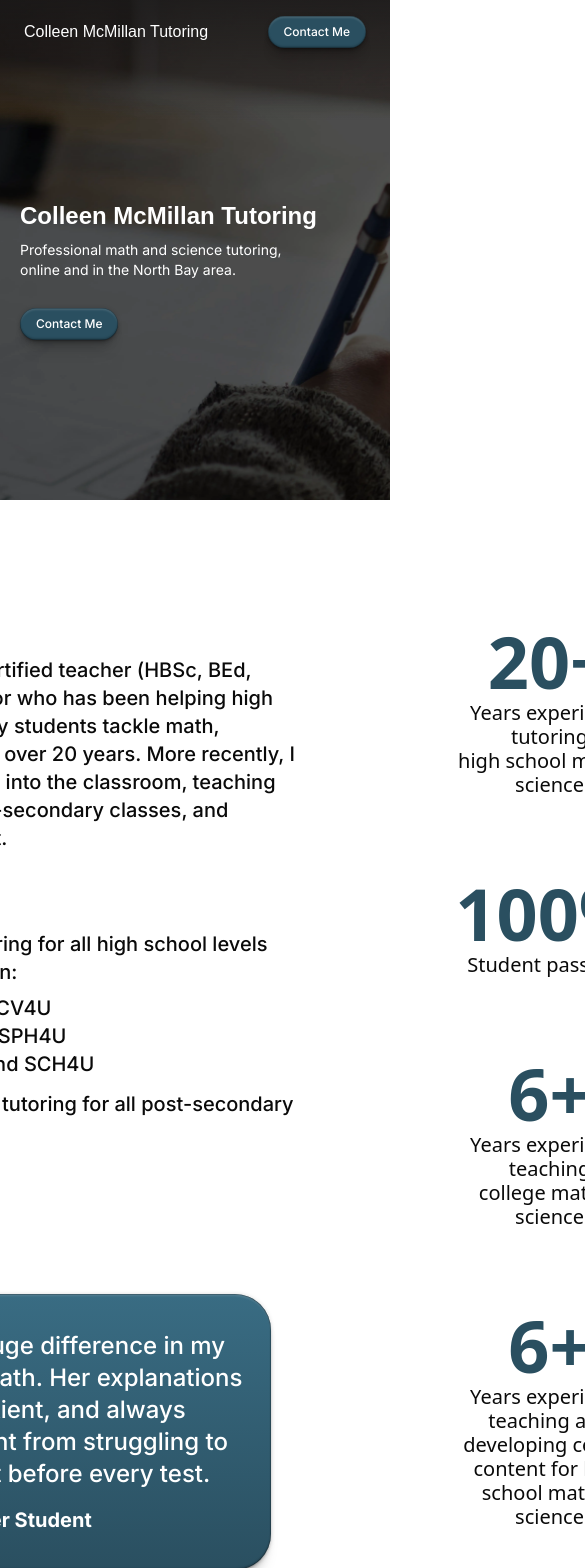
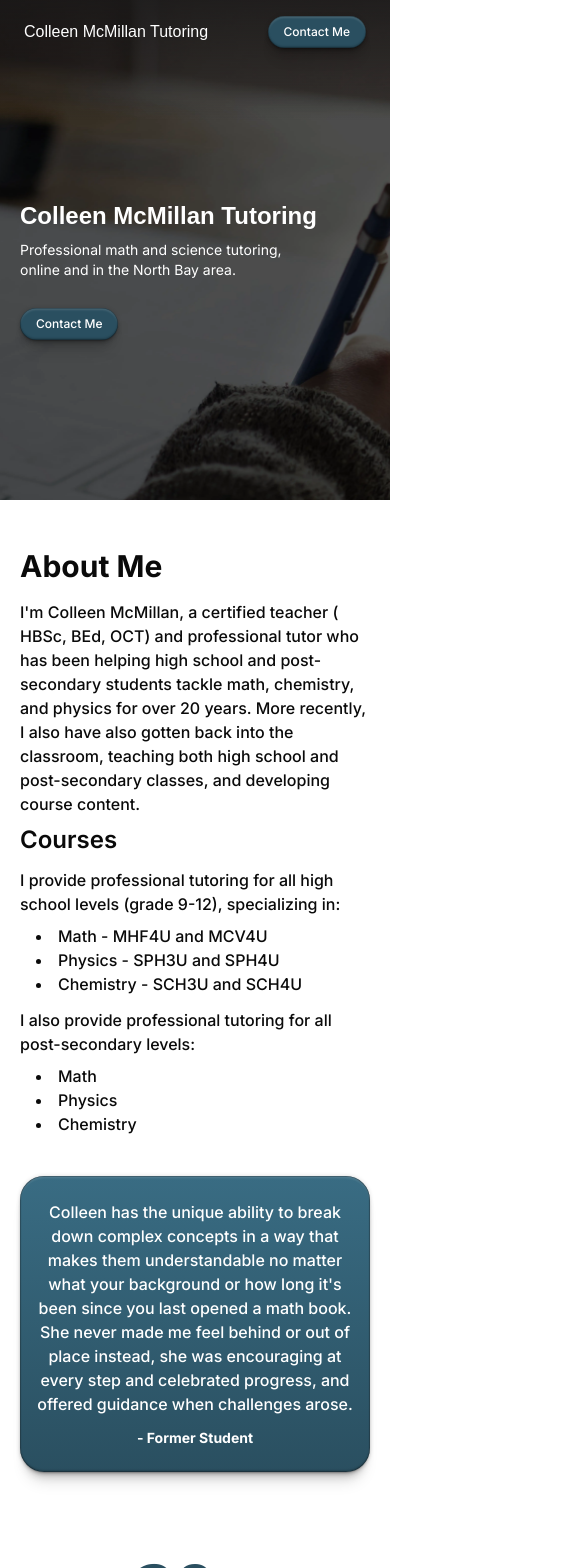
Before and after one commit to AMoore202/cmtutoring, a Next.js app: page / in a window 390 px wide. Shown: the top 1568 px of the page, 585 px wide, since content can reach past the window. Built offline with nearby package versions, Linux system fonts and the light colour scheme; a web font is replaced by a local one.

Commit message:
Responsiveness for about me section

```diff
--- a/src/app/page.tsx
+++ b/src/app/page.tsx
@@ -45,13 +45,13 @@ export default function Home() {
           </div>
         </div>
       </div>
-      <div className="w-full flex gap-[160px] px-8 py-[100px] items-center justify-center">
-        <div className="w-[700px] flex flex-col gap-6 items-center">
+      <div className="w-full flex flex-col xl:flex-row gap-20 xl:gap-[160px] px-5 md:px-8 py-12 md:py-[100px] items-center justify-center">
+        <div className="w-full max-w-[700px] flex flex-col gap-2 md:gap-6 items-center">
           <div className="w-full flex flex-col gap-4 isolate">
-            <h2 className="text-foreground font-bold font-sans text-4xl">
+            <h2 className="text-foreground font-bold font-sans text-3xl md:text-4xl">
               About Me
             </h2>
-            <p className="text-foreground font-medium font-sans text-xl">
+            <p className="text-foreground font-medium font-sans text-base md:text-xl">
               I&#39;m Colleen McMillan, a certified teacher (
               <Tooltip>
                 <TooltipTrigger>HBSc</TooltipTrigger>
@@ -75,15 +75,15 @@ export default function Home() {
             </p>
           </div>
           <div className="w-full flex flex-col gap-3">
-            <h2 className="text-foreground font-semibold font-sans text-[28px]">
+            <h2 className="text-foreground font-semibold font-sans text-2xl md:text-[28px]">
               Courses
             </h2>
             <div className="w-full flex flex-col gap-2">
-              <p className="text-foreground font-medium font-sans text-xl">
+              <p className="text-foreground font-medium font-sans text-base md:text-xl">
                 I provide professional tutoring for all high school levels
                 (grade 9-12), specializing in:
               </p>
-              <ul className="text-foreground font-medium font-sans text-xl list-disc list-inside pl-4">
+              <ul className="text-foreground font-medium font-sans text-base md:text-xl list-disc list-inside pl-4">
                 <li>
                   Math -{" "}
                   <Tooltip>
@@ -125,24 +125,27 @@ export default function Home() {
               </ul>
             </div>
             <div className="w-full flex flex-col gap-2">
-              <p className="text-foreground font-medium font-sans text-xl">
+              <p className="text-foreground font-medium font-sans text-base md:text-xl">
                 I also provide professional tutoring for all post-secondary
                 levels:
               </p>
-              <ul className="text-foreground font-medium font-sans text-xl list-disc list-inside pl-4">
+              <ul className="text-foreground font-medium font-sans text-base md:text-xl list-disc list-inside pl-4">
                 <li>Math</li>
                 <li>Physics</li>
                 <li>Chemistry</li>
               </ul>
             </div>
           </div>
-          <div className="w-[525px] flex flex-col items-center justify-center gap-4 px-6 py-9 mt-8 mr-6 rounded-[36px] bg-[linear-gradient(180deg,#396C83_0%,#2A4F60_100%)] shadow-[0_0_4px_0_rgba(0,0,0,0.15),0_16px_16px_-8px_rgba(0,0,0,0.15),0_8px_8px_-4px_rgba(0,0,0,0.15),0_4px_4px_-2px_rgba(0,0,0,0.15),0_2px_2px_-1px_rgba(0,0,0,0.15),0_1px_1px_-0.5px_rgba(0,0,0,0.15),inset_0_0_1px_0.5px_rgba(0,0,0,0.5),inset_0_-2px_2px_0_rgba(0,0,0,0.15),inset_0_2px_2px_0_rgba(255,255,255,0.15)]">
-            <span className="text-white font-sans font-medium text-2xl text-center">
-              Colleen made a huge difference in my understanding of math. Her
-              explanations were clear, patient, and always encouraging. I went
-              from struggling to feeling confident before every test.
+          <div className="w-full flex flex-col items-center justify-center gap-3 md:gap-4 px-4 md:px-6 py-6 md:py-9 mt-8 mr-0 md:mr-6 rounded-3xl md:rounded-[36px] bg-[linear-gradient(180deg,#396C83_0%,#2A4F60_100%)] shadow-[0_0_4px_0_rgba(0,0,0,0.15),0_16px_16px_-8px_rgba(0,0,0,0.15),0_8px_8px_-4px_rgba(0,0,0,0.15),0_4px_4px_-2px_rgba(0,0,0,0.15),0_2px_2px_-1px_rgba(0,0,0,0.15),0_1px_1px_-0.5px_rgba(0,0,0,0.15),inset_0_0_1px_0.5px_rgba(0,0,0,0.5),inset_0_-2px_2px_0_rgba(0,0,0,0.15),inset_0_2px_2px_0_rgba(255,255,255,0.15)]">
+            <span className="text-white font-sans font-medium text-base md:text-2xl text-center">
+              Colleen has the unique ability to break down complex concepts in a
+              way that makes them understandable no matter what your background
+              or how long it&#39;s been since you last opened a math book. She
+              never made me feel behind or out of place instead, she was
+              encouraging at every step and celebrated progress, and offered
+              guidance when challenges arose.
             </span>
-            <span className="text-white font-sans font-bold text-xl text-center">
+            <span className="text-white font-sans font-bold text-sm md:text-xl text-center">
               - Former Student
             </span>
           </div>
@@ -236,7 +239,7 @@ export default function Home() {
           </div>
         </div>
       </div>
-      <div className="relative bg-footer w-full flex flex-col items-center gap-4 px-5 py-9 md:py-24">
+      <div className="relative bg-footer w-full flex flex-col items-center gap-1 md:gap-4 px-5 py-9 md:py-24">
         <RulerIcon className="absolute size-7 md:size-12 lg:size-14 xl:size-16 2xl:size-20 left-4 md:left-8 lg:left-10 xl:left-12 2xl:left-6 top-2 md:top-4 2xl:top-6" />
         <BeakerIcon className="absolute size-8 md:size-16 lg:size-24 xl:size-30 2xl:size-36 left-16 md:left-36 lg:left-56 xl:left-72 2xl:left-96 top-7 2xl:top-8" />
         <CalculatorIcon className="absolute size-8 md:size-20 xl:size-22 2xl:size-24 left-5 md:left-16 lg:left-32 xl:left-36 2xl:left-42 bottom-1 lg:bottom-4" />
@@ -247,7 +250,7 @@ export default function Home() {
         <h2 className="text-white font-header font-black text-2xl md:text-4xl text-center z-10">
           Any Questions?
         </h2>
-        <div className="flex items-center gap-2">
+        <div className="flex items-center gap-1 md:gap-2">
           <p className="text-white font-sans font-regular text-base md:text-2xl text-center z-10">
             Email me at teachercolleenm@gmail.com
           </p>
```
